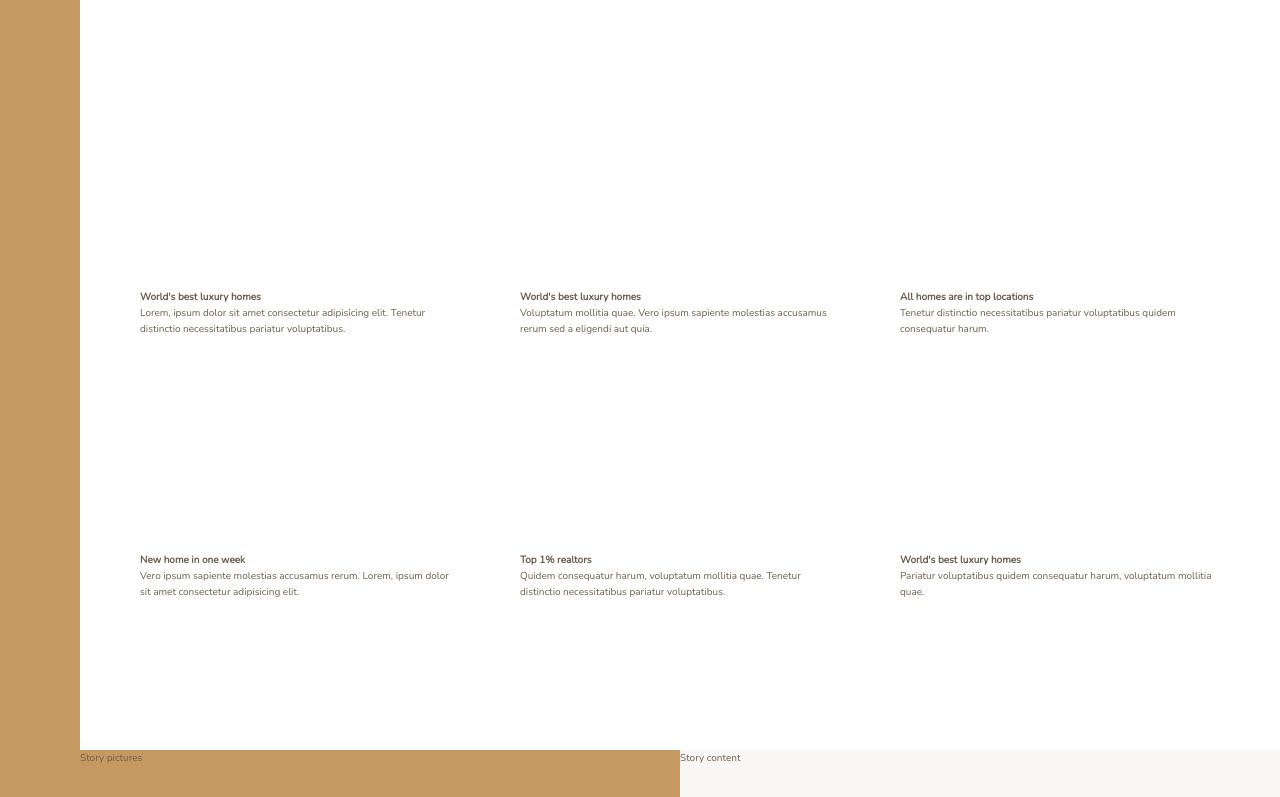
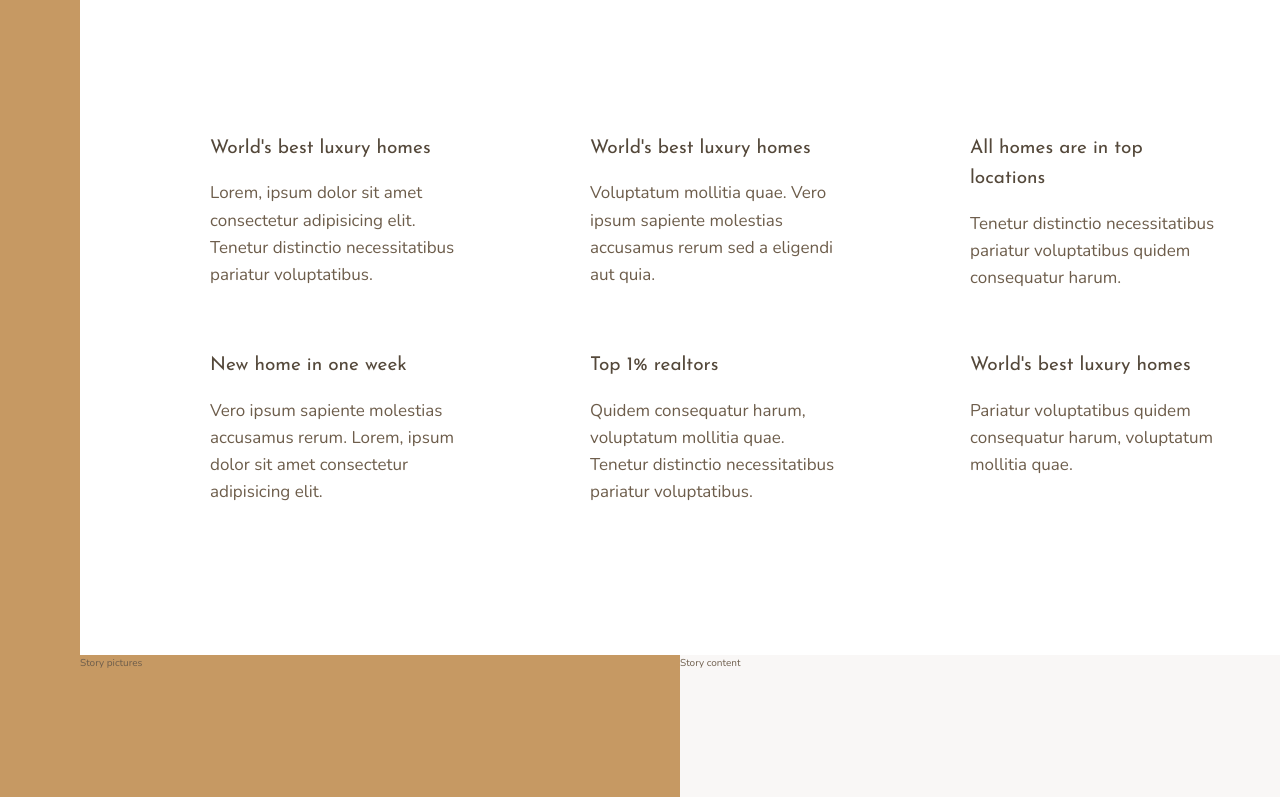
Before and after one commit to Ardi83/css-grid, a website: page index.html in a window 1280 px wide. Shown: the part 656-1453 px from the top of the page. Drawn offline with nearby package versions, Linux system fonts and the light colour scheme.

Commit message:
feature section is done

```diff
--- a/index.html
+++ b/index.html
@@ -26,42 +26,42 @@
                 <svg class="feature__icon">
                     <use xlink:href="img/sprite.svg#icon-global"></use>
                 </svg>
-                <h4 class="heading-4">World's best luxury homes</h4>
+                <h4 class="heading-4 heading-4--dark">World's best luxury homes</h4>
                 <p class="feature__text">Lorem, ipsum dolor sit amet consectetur adipisicing elit. Tenetur distinctio necessitatibus pariatur voluptatibus.</p>
             </div>
             <div class="feature">
                 <svg class="feature__icon">
                     <use xlink:href="img/sprite.svg#icon-trophy"></use>
                 </svg>
-                <h4 class="heading-4">World's best luxury homes</h4>
+                <h4 class="heading-4 heading-4--dark">World's best luxury homes</h4>
                 <p class="feature__text">Voluptatum mollitia quae. Vero ipsum sapiente molestias accusamus rerum sed a eligendi aut quia.</p>
             </div>
             <div class="feature">
                 <svg class="feature__icon">
                     <use xlink:href="img/sprite.svg#icon-map-pin"></use>
                 </svg>
-                <h4 class="heading-4">All homes are in top locations</h4>
+                <h4 class="heading-4 heading-4--dark">All homes are in top locations</h4>
                 <p class="feature__text">Tenetur distinctio necessitatibus pariatur voluptatibus quidem consequatur harum.</p>
             </div>
             <div class="feature">
                 <svg class="feature__icon">
                     <use xlink:href="img/sprite.svg#icon-key"></use>
                 </svg>
-                <h4 class="heading-4">New home in one week</h4>
+                <h4 class="heading-4 heading-4--dark">New home in one week</h4>
                 <p class="feature__text">Vero ipsum sapiente molestias accusamus rerum. Lorem, ipsum dolor sit amet consectetur adipisicing elit.</p>
             </div>
             <div class="feature">
                 <svg class="feature__icon">
                     <use xlink:href="img/sprite.svg#icon-presentation"></use>
                 </svg>
-                <h4 class="heading-4">Top 1% realtors</h4>
+                <h4 class="heading-4 heading-4--dark">Top 1% realtors</h4>
                 <p class="feature__text">Quidem consequatur harum, voluptatum mollitia quae. Tenetur distinctio necessitatibus pariatur voluptatibus.</p>
             </div>
             <div class="feature">
                 <svg class="feature__icon">
                     <use xlink:href="img/sprite.svg#icon-lock"></use>
                 </svg>
-                <h4 class="heading-4">World's best luxury homes</h4>
+                <h4 class="heading-4 heading-4--dark">World's best luxury homes</h4>
                 <p class="feature__text">Pariatur voluptatibus quidem consequatur harum, voluptatum mollitia quae.</p>
             </div>
         </section>
--- a/sass/_features.scss
+++ b/sass/_features.scss
@@ -4,6 +4,27 @@
   margin: 15rem 0;
 
   display: grid;
-  grid-template-columns: repeat(3, 1fr);
+  // grid-template-columns: repeat(3, 1fr);
+  grid-template-columns: repeat(auto-fit, minmax(25rem, 1fr));
   grid-gap: 6rem;
+  align-items: start;
 }
+
+.feature {
+  display: grid;
+  grid-template-columns: min-content 1fr;
+  grid-row-gap: 1.5rem;
+  grid-column-gap: 2.5rem;
+
+  &__icon {
+    fill: $color-primary;
+    width: 4.5rem;
+    height: 4.5rem;
+    grid-row: 1/ span 2;
+    transform: translateY(-1rem)
+  }
+
+  &__text {
+    font-size: 1.7rem;
+  }
+}
--- a/sass/_typography.scss
+++ b/sass/_typography.scss
@@ -0,0 +1,26 @@
+%heading {
+  font-family: $font-display;
+  font-weight: 400;
+}
+
+.heading-1 {
+  @extend %heading;
+}
+
+.heading-2 {
+  @extend %heading;
+
+}
+
+.heading-3 {
+  @extend %heading;
+
+}
+
+.heading-4 {
+  @extend %heading;
+  font-size: 1.9rem;
+
+  &--light { color: $color-grey-light-1;}
+  &--dark { color: $color-grey-dark-1;}
+}
```
Also changed, not shown: css/style.css.
